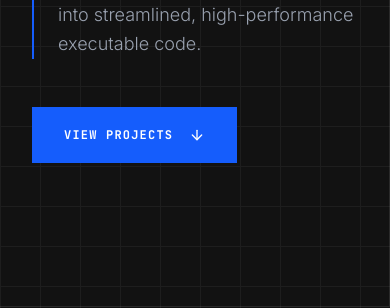
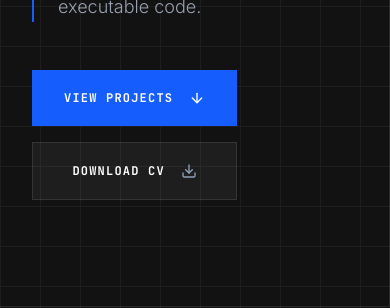
Before and after one commit to Huzoma/myPortfolio, a Next.js app: page / in a window 390 px wide. Shown: the part 434-742 px from the top of the page. Built offline with nearby package versions, Linux system fonts and the light colour scheme; no server answers.

Commit message:
feat(hero): integrate responsive download cv button with live doc sync

```diff
--- a/src/components/Hero.jsx
+++ b/src/components/Hero.jsx
@@ -1,8 +1,8 @@
 "use client"
 
 import React from 'react';
-import { ArrowDown } from 'lucide-react';
-import Image from 'next/image'; // 1. IMPORT THIS
+import { ArrowDown, Download } from 'lucide-react';
+import Image from 'next/image';
 
 /* HERO COMPONENT
   - Implements the split-screen layout.
@@ -30,10 +30,31 @@ export default function Hero() {
               Creating digital experiences & engineering for the web. Converting complex requirements into streamlined, high-performance executable code.            </p>
           </div>
 
-          <a href="#work" className="group bg-blue-600 text-white px-8 py-5 font-bold tracking-widest text-xs uppercase w-fit hover:bg-blue-700 transition-all flex items-center gap-4 font-mono">
-            View Projects
-            <ArrowDown size={16} className="group-hover:translate-y-1 transition-transform" />
-          </a>
+          {/* CTA BUTTON GROUP */}
+          <div className="flex flex-col sm:flex-row items-center gap-4 w-fit">
+
+            {/* View Projects Link */}
+            <a href="#work" className="group bg-blue-600 text-white px-8 py-5 font-bold tracking-widest text-xs uppercase w-full sm:w-fit hover:bg-blue-700 transition-all flex items-center justify-center gap-4 font-mono">
+              View Projects
+              <ArrowDown size={16} className="group-hover:translate-y-1 transition-transform" />
+            </a>
+
+            {/* Live-Syncing Google Docs Download CV Button */}
+            <a
+              href="https://docs.google.com/document/d/1eMO6fuHhQyfydQatEytBUDze3mh7RD4dovcYuBkvl3c/export?format=pdf"
+              target="_blank"
+              rel="noopener noreferrer"
+              className="group inline-flex items-center justify-center gap-4 px-8 py-5 border border-slate-200 dark:border-white/10 bg-slate-50 dark:bg-white/5 hover:border-blue-600 transition-colors cursor-pointer w-full sm:w-fit font-mono"
+            >
+              <span className="text-xs font-bold uppercase tracking-widest text-slate-900 dark:text-white group-hover:text-blue-600 transition-colors">
+                Download CV
+              </span>
+              <div className="text-slate-400 group-hover:text-blue-600 transition-colors">
+                <Download size={16} />
+              </div>
+            </a>
+
+          </div>
       </div>
 
       {/* Right Image Column (Hidden on small screens) */}
@@ -45,17 +66,15 @@ export default function Hero() {
                   SYS_ID: 001
               </div>
 
-              {/* 2. IMAGE IMPLEMENTATION */}
               <div className="w-full h-full relative">
                   <Image
                     src="/images/Profile.png"
                     alt="Uzo Profile"
                     fill
                     className="object-cover grayscale hover:grayscale-0 transition-all duration-700"
-                    priority // Loads this image immediately since it's above the fold
+                    priority
                   />
 
-                  {/* Overlay Info (Optional - kept from previous design) */}
                   <div className="absolute bottom-6 right-6 text-right z-20 mix-blend-difference">
                       <div className="text-[10px] font-mono text-white tracking-widest">COORDS: 45.92, 12.01</div>
                       <div className="text-[10px] font-mono text-white tracking-widest">STATUS: ACTIVE</div>
```
